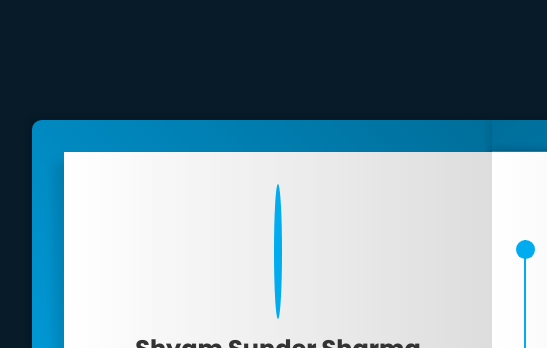
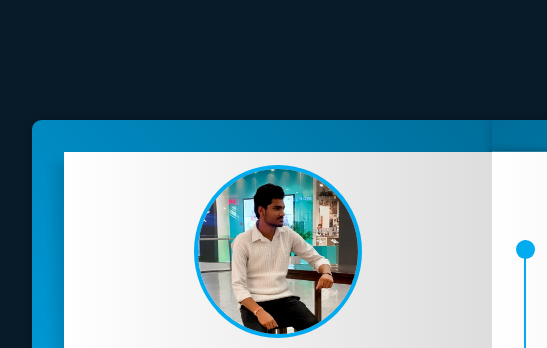
Before and after one commit to shyamsunder0717/3D-Portfolio, a plain HTML site: page index.html in a window 1280 px wide. Shown: the top 348 px of the page, 148-695 px from the left. Drawn offline with nearby package versions, Linux system fonts and the light colour scheme.

Commit message:
Update index.html

```diff
--- a/index.html
+++ b/index.html
@@ -21,7 +21,7 @@
             <!-- profile page -->
             <div class="book-page page-left">
                 <div class="profile-page">
-                    <img src="my image.jpg" alt="">
+                    <img src="my images.jpg" alt="">
                     <h1>Shyam Sunder Sharma</h1>
                     <h3>Information Security Student</h3>
 
```
